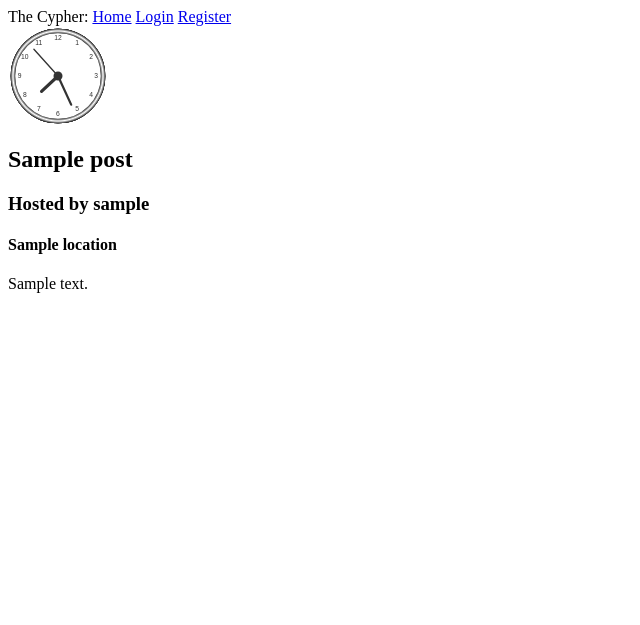
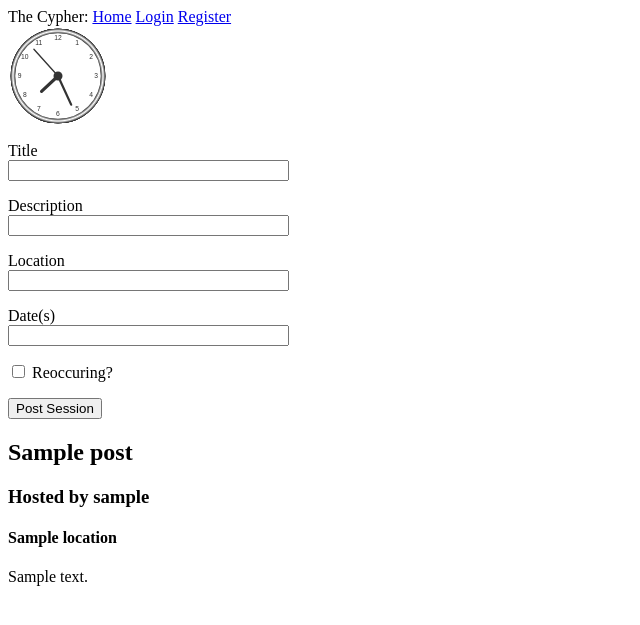
Before and after one commit to danielkong365/thecypher, a Flask app: template app/templates/sessions.html in a window 1280 px wide. Shown: the top 625 px of the page, without its empty margins (0-640 px from the left). Run offline with Flask 2, Linux system fonts and the light colour scheme; tables that the repository leaves empty hold one stand-in row (values such as "Sample post"); the template is opened without the code that fills it: values that come from a table or form of the project are taken from there, most other values are stand-ins (such as "Sample title", 1, 10 or a date in 2020).

Commit message:
Add sessions form with improper datetime and location

```diff
--- a/app/main/forms.py
+++ b/app/main/forms.py
@@ -1,5 +1,12 @@
 from flask_wtf import FlaskForm
-from wtforms import StringField, TextAreaField, PasswordField, BooleanField, SubmitField
+from wtforms import StringField, TextAreaField, PasswordField, BooleanField, SubmitField, DateTimeField
 from wtforms.validators import ValidationError, DataRequired, EqualTo, Length
 
-class PostForm(FlaskForm):
+class SessionForm(FlaskForm):
+
+    title = StringField("Title", validators = [DataRequired()])
+    description = StringField("Description")
+    location = StringField("Location", validators = [DataRequired()])
+    datetime = StringField("Date(s)", validators = [DataRequired()])
+    reoccuring = BooleanField("Reoccuring?")
+    submit = SubmitField("Post Session")
--- a/app/models.py
+++ b/app/models.py
@@ -23,11 +23,11 @@ class User(UserMixin, db.Model):
         return check_password_hash(self.password_hash, password)
 
     def get_location_events(self):
-        in_location = Event.query.filter(self.location==Event.location)
+        in_location = Event.query.filter(self.location==Event.location).all()
         return in_location
 
     def get_location_sessions(self):
-        in_location = Session.query.filter(self.location==Session.location)
+        in_location = Session.query.filter(self.location==Session.location).all()
         return in_location
 
 
@@ -48,7 +48,7 @@ class Session(db.Model):
     title = db.Column(db.String(128), index=True)
     description = db.Column(db.String(1024), index=True)
     user_id = db.Column(db.Integer, db.ForeignKey('user.id'))
-    datetime = db.Column(db.DateTime)
+    datetime = db.Column(db.String(64),index=True)
     reoccuring = db.Column(db.Boolean)
 
 @login.user_loader
--- a/app/templates/sessions.html
+++ b/app/templates/sessions.html
@@ -1,6 +1,43 @@
 {% extends "base.html" %}
 
 {% block content %}
+<form action="" method=post>
+        {{ form.hidden_tag() }}
+        <p>
+            {{ form.title.label }}<br>
+            {{ form.title(size=32) }}<br>
+            {% for error in form.title.errors %}
+            <span style="color: red;">[{{ error }}]</span>
+            {% endfor %}
+        </p>
+        <p>
+            {{ form.description.label }}<br>
+            {{ form.description(size=32) }}<br>
+            {% for error in form.description.errors %}
+            <span style="color: red;">[{{ error }}]</span>
+            {% endfor %}
+        </p>
+        <p>
+            {{ form.location.label }}<br>
+            {{ form.location(size=32) }}<br>
+            {% for error in form.location.errors %}
+            <span style="color: red;">[{{ error }}]</span>
+            {% endfor %}
+        </p>
+        <p>
+            {{ form.datetime.label }}<br>
+            {{ form.datetime(size=32) }}<br>
+            {% for error in form.datetime.errors %}
+            <span style="color: red;">[{{ error }}]</span>
+            {% endfor %}
+        </p>
+        <p>
+            {{ form.reoccuring() }} {{ form.reoccuring.label }}
+        </p>
+        <p>
+            {{ form.submit() }}
+        </p>
+    </form>
     {% for post in posts %}
         <div>
             <h2>{{ post.title }}</h2>
```
Also changed, not shown: app/main/routes.py (+10 -2 lines), migrations/versions/bd850a5a84fd_.py (added, +28 -0 lines), app.db.
